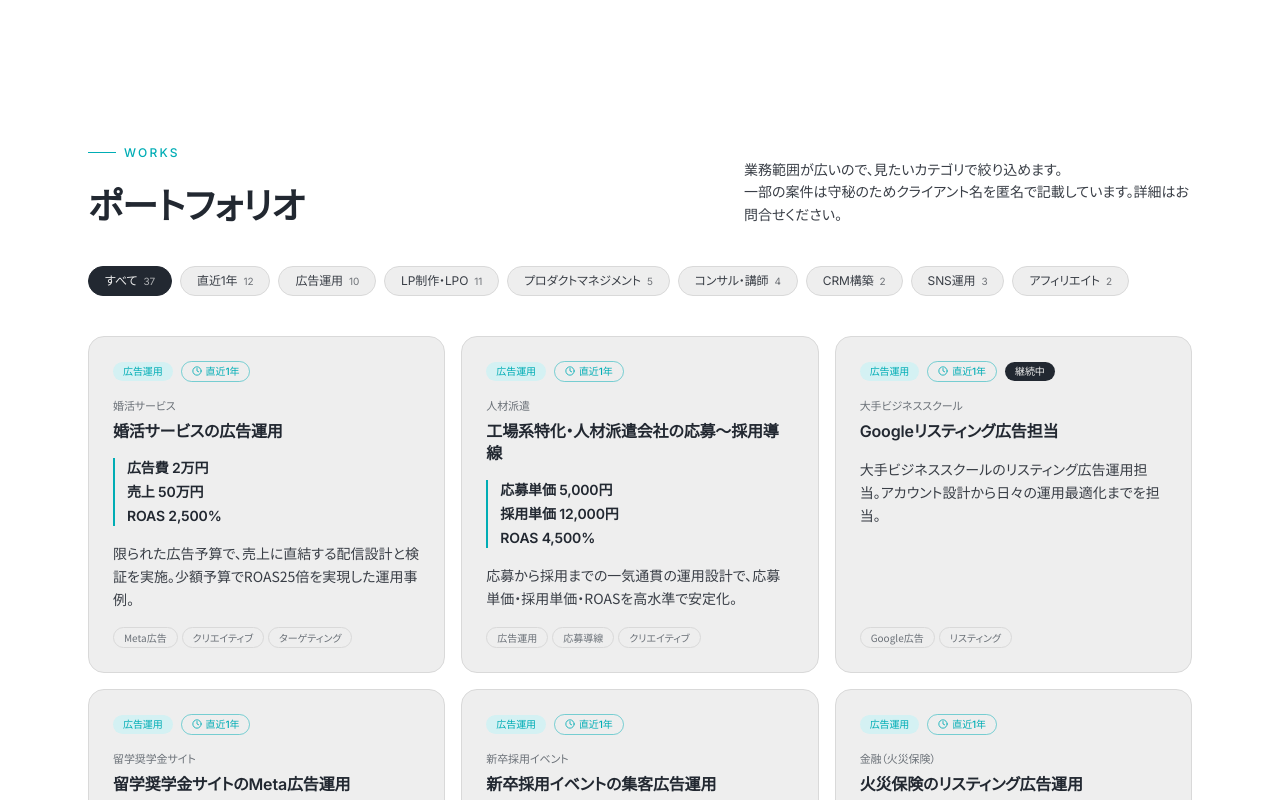
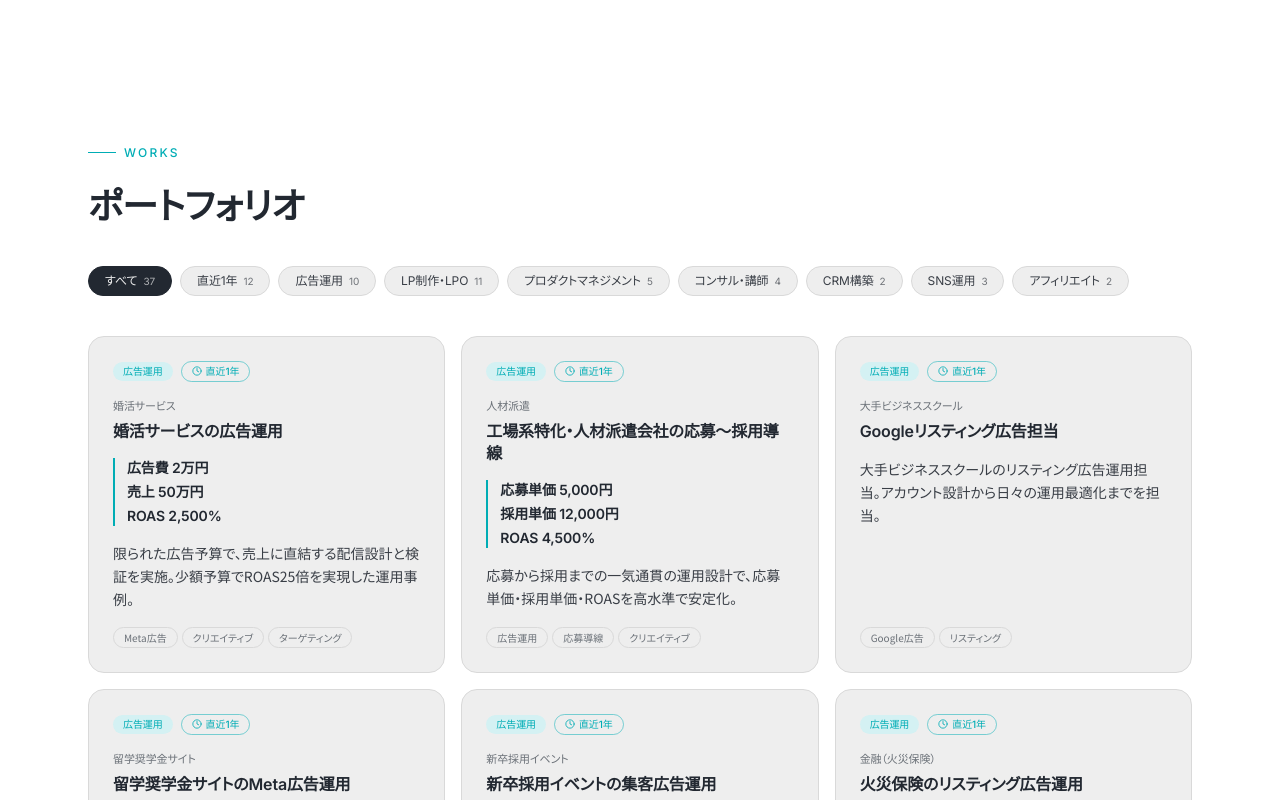
Before and after one commit to tomitayuto/portfolio-site, a Next.js app: page / in a window 1280 px wide. Shown: the part 2520-3320 px from the top of the page. Built offline with nearby package versions, Linux system fonts and the light colour scheme.

Commit message:
style(Works): セクション補足テキストと継続中バッジを削除
- 「業務範囲が広いので〜」の補足テキストを削除
- 各カードの「継続中」バッジ表示を削除（dataのongoingフラグは残す）

Co-Authored-By: Claude Opus 4.7 <noreply@anthropic.com>

```diff
--- a/app/components/Works.tsx
+++ b/app/components/Works.tsx
@@ -30,17 +30,11 @@ export default function Works() {
   return (
     <section id="works" className="section-pad border-t border-border bg-surface">
       <div className="container-wide">
-        <div className="flex flex-wrap items-end justify-between gap-6">
-          <div>
-            <p className="eyebrow">Works</p>
-            <h2 className="font-display mt-6 text-3xl font-semibold tracking-tight text-foreground md:text-4xl">
-              ポートフォリオ
-            </h2>
-          </div>
-          <p className="max-w-md text-sm leading-relaxed text-muted">
-            業務範囲が広いので、見たいカテゴリで絞り込めます。<br />
-            一部の案件は守秘のためクライアント名を匿名で記載しています。詳細はお問合せください。
-          </p>
+        <div>
+          <p className="eyebrow">Works</p>
+          <h2 className="font-display mt-6 text-3xl font-semibold tracking-tight text-foreground md:text-4xl">
+            ポートフォリオ
+          </h2>
         </div>
 
         {/* フィルター */}
@@ -86,11 +80,6 @@ export default function Works() {
                   <span className="inline-flex items-center gap-1 rounded-full border border-accent/50 px-2.5 py-0.5 font-display text-[10px] font-medium text-accent">
                     <Clock size={10} strokeWidth={2} />
                     直近1年
-                  </span>
-                )}
-                {w.ongoing && (
-                  <span className="rounded-full bg-foreground px-2.5 py-0.5 font-display text-[10px] font-medium text-background">
-                    継続中
                   </span>
                 )}
               </div>
```
